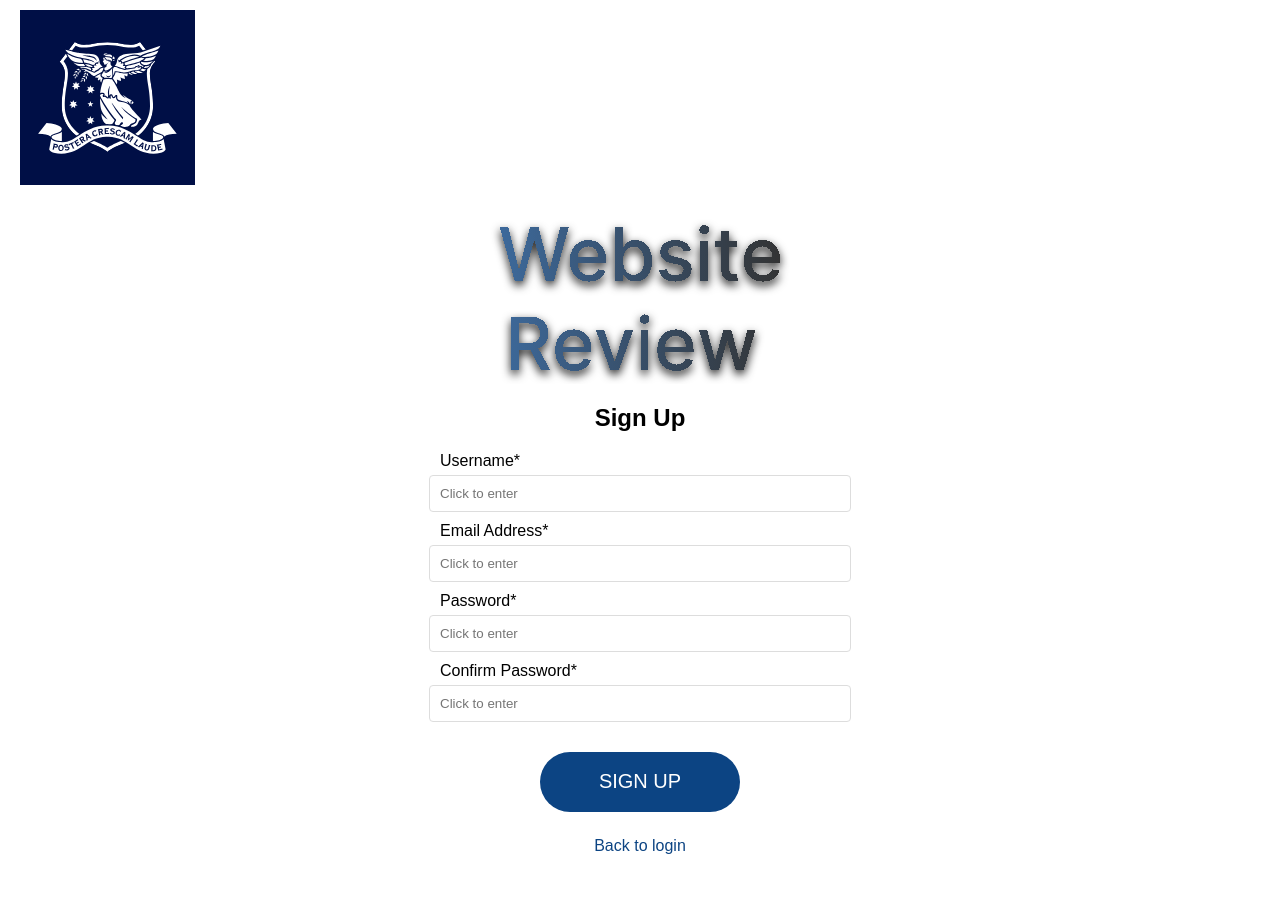
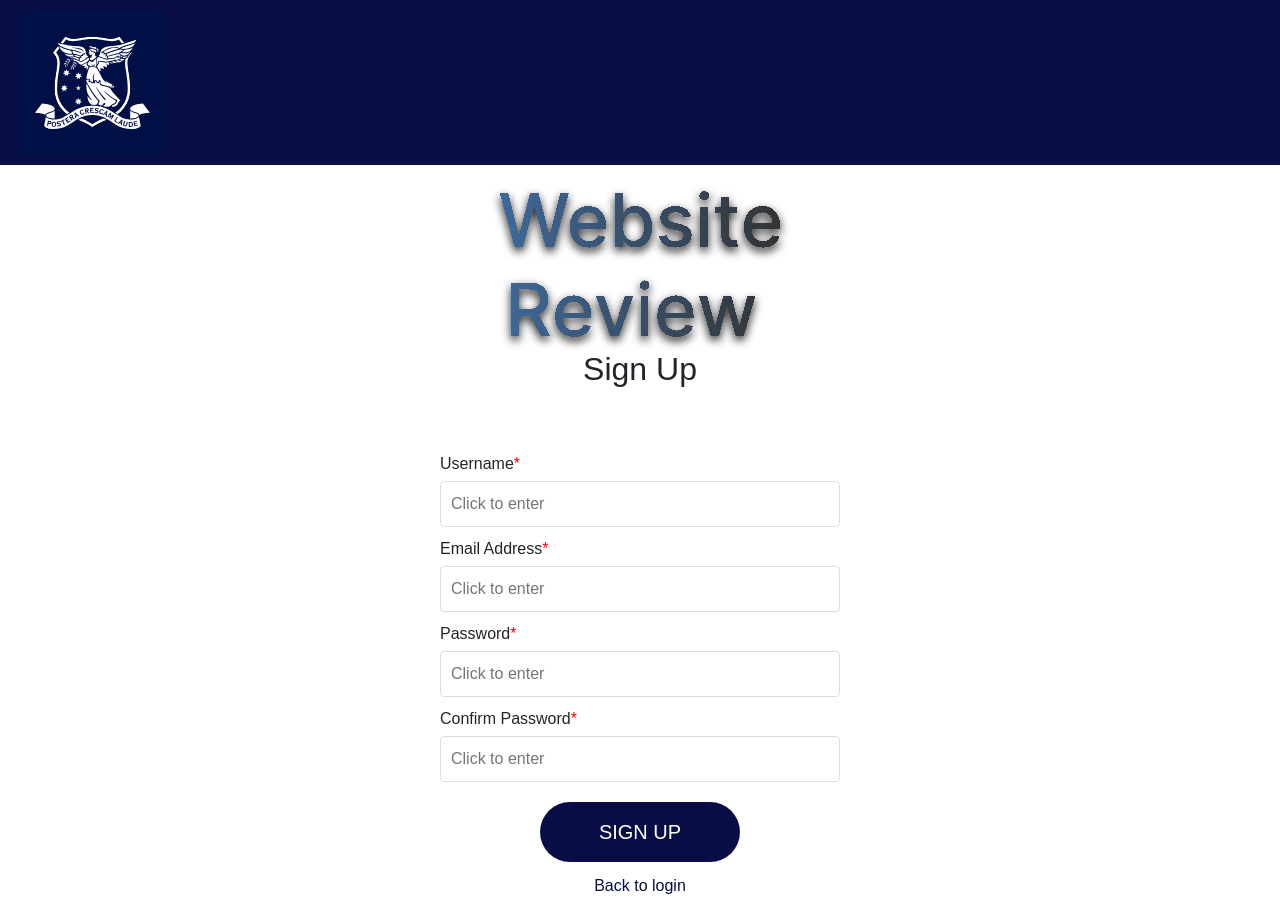
Before and after one commit to zhonghao-sheng/website_review_tool, a Django app: page /signup/ in a window 1280 px wide. Before the commit the page ends 854 px from the top, so only its background shows below. Run offline with Django 3.2, Linux system fonts and the light colour scheme.

Commit message:
add partial sign up

```diff
--- /dev/null
+++ b/templates/message.html
@@ -0,0 +1,10 @@
+{% if messages %}
+  <div class="messages">
+    {% for message in messages %}
+        <div class="alert {{ message.tags }} m-2" id="msg" role="alert">
+          {{ message }}
+          <button type="button" class="btn-close" data-bs-dismiss="alert" aria-label="close"></button>
+        </div>
+    {% endfor %}
+  </div>
+{% endif %}
--- a/templates/signup.html
+++ b/templates/signup.html
@@ -6,6 +6,7 @@
     <title>Sign Up</title>
     {% load static %}
     <link rel="stylesheet" href="{% static 'css/styles.css' %}">
+    <link rel="stylesheet" href="https://cdn.jsdelivr.net/npm/bootstrap@5.3.0/dist/css/bootstrap.min.css">
     <style>
         body {
             font-family: Arial, sans-serif;
@@ -19,10 +20,10 @@
             justify-content: space-between;
             align-items: center;
             padding: 10px 20px;
-            background-color: #fff;
+            background-color: #080E45;
         }
         .header .logo {
-            max-width: 175px; /* control logo size */
+            max-width: 145px; /* control logo size */
         }
         .header .logo img {
             width: 100%;
@@ -60,29 +61,54 @@
         button {
             width: 200px;
             height: 60px;
-            padding: 10px;
+            padding: 5px;
             border: none;
-            background-color: #0C4483;
+            background-color: #080E45;
             color: #ffffff;
             border-radius: 30px;
-            margin: 20px auto;
+            margin: 10px auto;
             transition: background-color 0.3s;
             cursor: pointer;
             font-size: 20px;
         }
+        /* Hover effect */
+        button:hover {
+            background-color: #0066cc;
+        }
         .footer {
-            margin-top: 5px;
-            color: #0C4483;
+            margin-top: 2px;
+            color: #080E45;
             text-decoration: none;
         }
         .footer a {
             display: block;
-            margin: 5px 0;
-            color: #0C4483;
+            margin: 2px 0;
+            color: #080E45;
             text-decoration: none;
         }
         .footer a:hover {
             text-decoration: underline;
+            color: #0066cc;
+        }
+        .messages {
+            display: flex;
+            justify-content: center;
+        }
+        .alert {
+            width: 30%;
+            margin: 10px auto;
+            position: relative;
+        }
+        .btn-close {
+            position: absolute;
+            top: 0px;
+            right: 10px;
+            width: 15px;
+            height: 15px;
+            font-size: 10px;
+        }
+        .required {
+            color: red;
         }
     </style>
 </head>
@@ -100,26 +126,17 @@
         <h2>Sign Up</h2>
     </div>
 
+    <div class="alert"></div>
+        {% include 'message.html' %}
+    </div>
+
     <form method="post">
         {% csrf_token %}
-<!--        {{ form.username.errors }}-->
-<!--        {{ form.email.errors }}-->
-<!--        {{ form.password1.errors }}-->
-<!--        {{ form.password2.errors }}-->
-        <label for="username">Username*</label>
+        <label for="username">Username<span class="required">*</span></label>
         <input type="text" id="username" name="username" placeholder="Click to enter" required>
 
-
-        <label for="email">Email Address*</label>
+        <label for="email">Email Address<span class="required">*</span></label>
         <input type="email" id="email" name="email" placeholder="Click to enter" required>
-
-
-<!--        <label for="password1">Password*</label>-->
-<!--        <input type="password" id="password1" name="password1" placeholder="Click to enter" required>-->
-
-
-<!--        <label for="password2">Confirm Password*</label>-->
-<!--        <input type="password" id="password2" name="password2" placeholder="Click to enter" required>-->
 
         <label for="password">Password<span class="required">*</span></label>
         <input type="password" id="password" name="password1" placeholder="Click to enter" required>
@@ -129,11 +146,11 @@
 
         <button type="submit">SIGN UP</button>
     </form>
-<!--    {% if form.errors %}-->
-<!--        <p style="color:red;">Invalid username or password. Please try again.</p>-->
-<!--    {% endif %}-->
+
     <div class="footer">
-        <a href="{% url 'login' %}">Back to login</a>
+        <a href="#">Back to login</a>
     </div>
+
+    <script src="https://cdn.jsdelivr.net/npm/bootstrap@5.3.0/dist/js/bootstrap.bundle.min.js"></script>
 </body>
 </html>
```
Also changed, not shown: templates/reset_password.html (added, +13 -0 lines).
